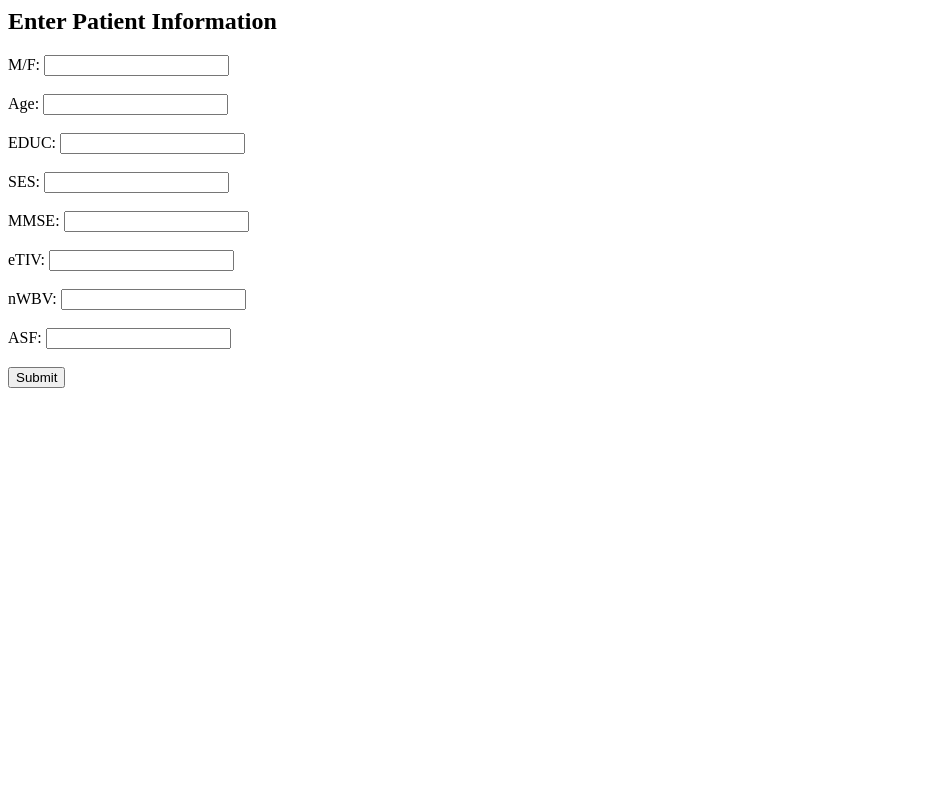
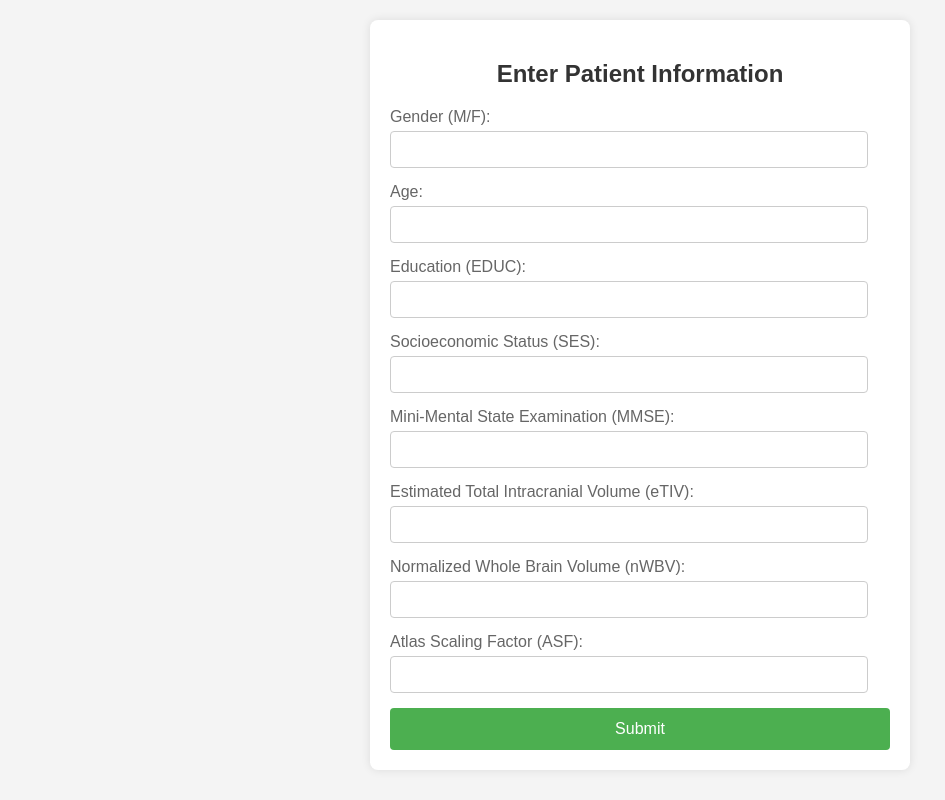
Before and after one commit to 15josh08/dementiadetection, a Flask app: page / in a window 1280 px wide. Shown: the whole page, without its empty margins (0-945 px from the left). Run offline with Flask 3, Linux system fonts and the light colour scheme; parts of the project's set-up code (start-up, migrations or seed data) failed here and were passed over.

Commit message:
the html trial files

```diff
--- a/templates/index.html
+++ b/templates/index.html
@@ -1,32 +1,88 @@
+<!DOCTYPE html>
+<html lang="en">
+<head>
+    <meta charset="UTF-8">
+    <meta name="viewport" content="width=device-width, initial-scale=1.0">
+    <title>Enter Patient Information</title>
+    <style>
+        body {
+            font-family: Arial, sans-serif;
+            background-color: #f4f4f4;
+            margin: 0;
+            padding: 20px;
+        }
+        .container {
+            max-width: 500px;
+            margin: 0 auto;
+            background-color: #fff;
+            padding: 20px;
+            border-radius: 8px;
+            box-shadow: 0 0 10px rgba(0,0,0,0.1);
+        }
+        h2 {
+            color: #333;
+            text-align: center;
+            margin-bottom: 20px;
+        }
+        label {
+            display: block;
+            margin-bottom: 5px;
+            color: #666;
+        }
+        input[type="number"] {
+            width: calc(100% - 22px);
+            padding: 10px;
+            margin-bottom: 15px;
+            border: 1px solid #ccc;
+            border-radius: 4px;
+            box-sizing: border-box;
+        }
+        input[type="submit"] {
+            background-color: #4CAF50;
+            color: white;
+            padding: 12px 20px;
+            border: none;
+            border-radius: 4px;
+            cursor: pointer;
+            font-size: 16px;
+            width: 100%;
+            transition: background-color 0.3s;
+        }
+        input[type="submit"]:hover {
+            background-color: #45a049;
+        }
+    </style>
+</head>
 <body>
-    <h2>Enter Patient Information</h2>
-    <form action="/predict" method="post">
+    <div class="container">
+        <h2>Enter Patient Information</h2>
+        <form action="/predict" method="post">
+            <label for="M/F">Gender (M/F):</label>
+            <input type="number" id="M/F" name="M/F" step="any" required><br>
 
-        <label for="M/F">M/F:</label>
-        <input type="number" id="M/F" name="M/F" step="any" required><br><br>
+            <label for="age">Age:</label>
+            <input type="number" id="age" name="age" step="any" required><br>
 
-        <label for="age">Age:</label>
-        <input type="number" id="age" name="age" step="any" required><br><br>
+            <label for="educ">Education (EDUC):</label>
+            <input type="number" id="educ" name="educ" step="any" required><br>
 
-        <label for="educ">EDUC:</label>
-        <input type="number" id="educ" name="educ" step="any" required><br><br>
+            <label for="ses">Socioeconomic Status (SES):</label>
+            <input type="number" id="ses" name="ses" step="any" required><br>
 
-        <label for="ses">SES:</label>
-        <input type="number" id="ses" name="ses" step="any" required><br><br>
+            <label for="mmse">Mini-Mental State Examination (MMSE):</label>
+            <input type="number" id="mmse" name="mmse" step="any" required><br>
 
-        <label for="mmse">MMSE:</label>
-        <input type="number" id="mmse" name="mmse" step="any" required><br><br>
+            <label for="etiv">Estimated Total Intracranial Volume (eTIV):</label>
+            <input type="number" id="etiv" name="etiv" step="any" required><br>
 
-        <label for="etiv">eTIV:</label>
-        <input type="number" id="etiv" name="etiv" step="any" required><br><br>
+            <label for="nwbv">Normalized Whole Brain Volume (nWBV):</label>
+            <input type="number" id="nwbv" name="nwbv" step="any" required><br>
 
-        <label for="nwbv">nWBV:</label>
-        <input type="number" id="nwbv" name="nwbv" step="any" required><br><br>
+            <label for="asf">Atlas Scaling Factor (ASF):</label>
+            <input type="number" id="asf" name="asf" step="any" required><br>
 
-        <label for="asf">ASF:</label>
-        <input type="number" id="asf" name="asf" step="any" required><br><br>
-
-        <input type="submit" value="Submit">
-    </form>
+            <input type="submit" value="Submit">
+        </form>
+    </div>
 </body>
 </html>
```
Also changed, not shown: templates/result.html (+19 -1 lines).
